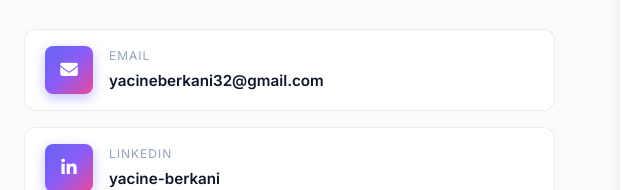
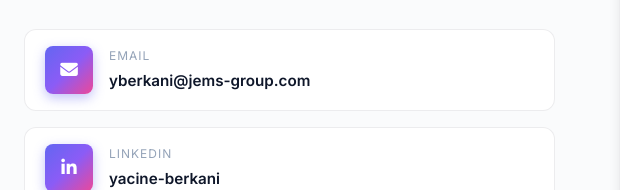
Before and after one commit to yacineberkani/yacineberkani.github.io, a plain HTML site: page index.html in a window 1280 px wide. Shown: the part 7810-8000 px from the top of the page, 0-640 px from the left. Drawn offline with nearby package versions, Linux system fonts and the light colour scheme.

Commit message:
Update email contact to new address

```diff
--- a/index.html
+++ b/index.html
@@ -125,7 +125,7 @@
                     <a href="https://www.linkedin.com/in/yacine-berkani-a66189244/" target="_blank" rel="noopener" aria-label="LinkedIn">
                         <i class="fab fa-linkedin-in"></i>
                     </a>
-                    <a href="mailto:yacineberkani32@gmail.com" aria-label="Email">
+                    <a href="mailto:yberkani@jems-group.com" aria-label="Email">
                         <i class="fas fa-envelope"></i>
                     </a>
                 </div>
@@ -512,11 +512,11 @@
                     </p>
 
                     <div class="contact-methods">
-                        <a href="mailto:yacineberkani32@gmail.com" class="contact-method">
+                        <a href="mailto:yberkani@jems-group.com" class="contact-method">
                             <div class="method-icon"><i class="fas fa-envelope"></i></div>
                             <div>
                                 <span class="method-label">Email</span>
-                                <span class="method-value">yacineberkani32@gmail.com</span>
+                                <span class="method-value">yberkani@jems-group.com</span>
                             </div>
                         </a>
 
@@ -607,7 +607,7 @@
                         <a href="https://www.linkedin.com/in/yacine-berkani-a66189244/" target="_blank" rel="noopener" aria-label="LinkedIn">
                             <i class="fab fa-linkedin-in"></i>
                         </a>
-                        <a href="mailto:yacineberkani32@gmail.com" aria-label="Email">
+                        <a href="mailto:yberkani@jems-group.com" aria-label="Email">
                             <i class="fas fa-envelope"></i>
                         </a>
                     </div>
```
